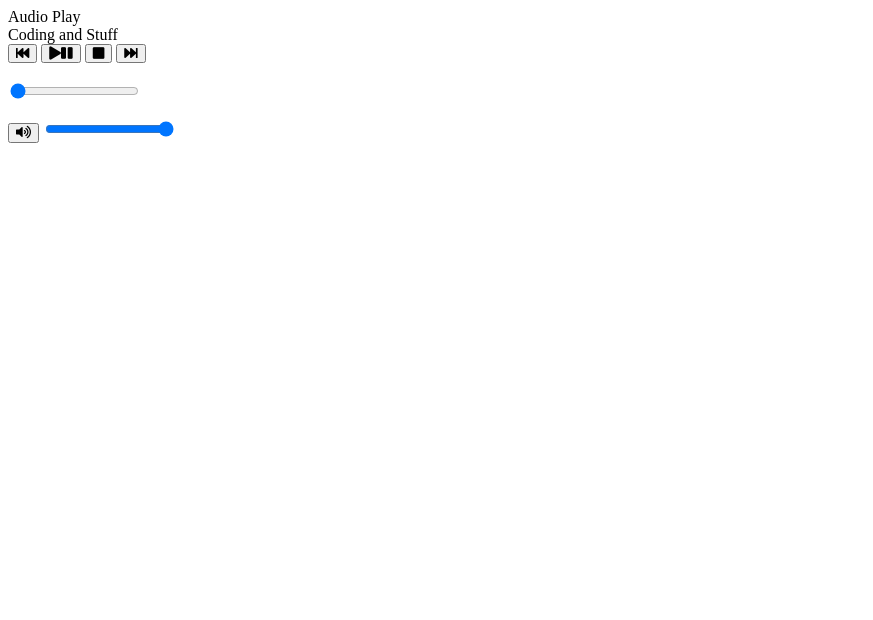
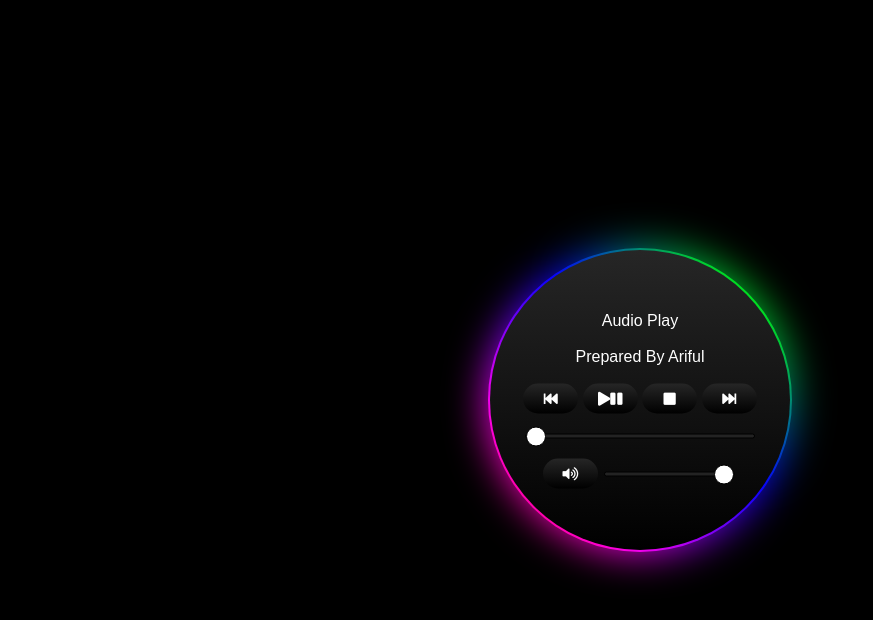
Before and after one commit to arifulUTM/Music-Player-with-HTML-CSS, a plain HTML site: page index.html in a window 1280 px wide. Shown: the whole page, without its empty margins (0-873 px from the left). Drawn offline with Linux system fonts and the light colour scheme.

Commit message:
Done with css part

```diff
--- a/index.html
+++ b/index.html
@@ -2,13 +2,261 @@
     <title> Audio PLayer </title>
     <link rel='stylesheet' href='https://cdnjs.cloudflare.com/ajax/libs/font-awesome/5.12.1/css/all.min.css'>
 </head>
+
+<style>
+    * {
+  -webkit-box-sizing: border-box;
+  -moz-box-sizing: border-box;
+  box-sizing: border-box;
+}
+html {
+  background: #000000;
+}
+html,
+body,
+.container {
+  height: 100%;
+  margin: 0;
+  font-family: Arial, Helvetica, sans-serif;
+}
+.container {
+  display: -webkit-box;
+  display: -webkit-flex;
+  display: -moz-box;
+  display: -ms-flexbox;
+  display: flex;
+  -webkit-box-align: center;
+  -webkit-align-items: center;
+  -moz-box-align: center;
+  -ms-flex-align: center;
+  align-items: center;
+  -webkit-box-pack: center;
+  -webkit-justify-content: center;
+  -moz-box-pack: center;
+  -ms-flex-pack: center;
+  justify-content: center;
+}
+.glow {
+  position: relative;
+  width: 300px;
+  height: 300px;
+  background: -webkit-gradient(
+    linear,
+    left bottom,
+    left top,
+    from(#000000),
+    to(#262626)
+  );
+  background: -webkit-linear-gradient(bottom, #000000, #262626);
+  background: -moz-linear-gradient(bottom, #000000, #262626);
+  background: -o-linear-gradient(bottom, #000000, #262626);
+  background: linear-gradient(0deg, #000000, #262626);
+  -webkit-border-radius: 50%;
+  -moz-border-radius: 50%;
+  border-radius: 50%;
+}
+.glow::before,
+.glow::after {
+  content: "";
+  position: absolute;
+  top: -2px;
+  left: -2px;
+  background: -webkit-linear-gradient(
+    45deg,
+    #ff00ee,
+    #0000ff,
+    #00ff00,
+    #ff0000,
+    #ff00ee,
+    #0000ff,
+    #00ff00,
+    #ffff00,
+    #ff0000
+  );
+  background: -moz-linear-gradient(
+    45deg,
+    #ff00ee,
+    #0000ff,
+    #00ff00,
+    #ff0000,
+    #ff00ee,
+    #0000ff,
+    #00ff00,
+    #ffff00,
+    #ff0000
+  );
+  background: -o-linear-gradient(
+    45deg,
+    #ff00ee,
+    #0000ff,
+    #00ff00,
+    #ff0000,
+    #ff00ee,
+    #0000ff,
+    #00ff00,
+    #ffff00,
+    #ff0000
+  );
+  background: linear-gradient(
+    45deg,
+    #ff00ee,
+    #0000ff,
+    #00ff00,
+    #ff0000,
+    #ff00ee,
+    #0000ff,
+    #00ff00,
+    #ffff00,
+    #ff0000
+  );
+  -webkit-background-size: 400% 400%;
+  -moz-background-size: 400%;
+  -o-background-size: 400%;
+  background-size: 400%;
+  max-width: -webkit-calc(300px + 4px);
+  max-width: -moz-calc(300px + 4px);
+  max-width: calc(300px + 4px);
+  max-height: -webkit-calc(300px + 4px);
+  max-height: -moz-calc(300px + 4px);
+  max-height: calc(300px + 4px);
+  width: -webkit-calc(300px + 4px);
+  width: -moz-calc(300px + 4px);
+  width: calc(300px + 4px);
+  height: -webkit-calc(300px + 4px);
+  height: -moz-calc(300px + 4px);
+  height: calc(300px + 4px);
+  z-index: -1;
+  -webkit-animation: animate 20s linear infinite;
+  -moz-animation: animate 20s linear infinite;
+  -o-animation: animate 20s linear infinite;
+  animation: animate 20s linear infinite;
+  -webkit-border-radius: 50%;
+  -moz-border-radius: 50%;
+  border-radius: 50%;
+}
+.glow::after {
+  -webkit-filter: blur(20px);
+  filter: blur(20px);
+}
+.text-container {
+  width: -webkit-fit-content;
+  width: -moz-fit-content;
+  width: fit-content;
+  text-align: center;
+  position: absolute;
+  top: 50%;
+  left: 50%;
+  -webkit-transform: translate(-50%, -50%);
+  -moz-transform: translate(-50%, -50%);
+  -ms-transform: translate(-50%, -50%);
+  -o-transform: translate(-50%, -50%);
+  transform: translate(-50%, -50%);
+}
+.text {
+  color: #ffffff;
+  display: block;
+}
+button {
+  background: #000000;
+  color: #ffffff;
+  background: -webkit-gradient(
+    linear,
+    left bottom,
+    left top,
+    from(#000000),
+    to(#262626)
+  );
+  background: -webkit-linear-gradient(bottom, #000000, #262626);
+  background: -moz-linear-gradient(bottom, #000000, #262626);
+  background: -o-linear-gradient(bottom, #000000, #262626);
+  background: linear-gradient(0deg, #000000, #262626);
+  font-size: 14px;
+  border: none;
+  outline: none;
+  padding: 0px 15px;
+  width: 55px;
+  height: 30px;
+  line-height: 30px;
+  -webkit-border-radius: 32px;
+  -moz-border-radius: 32px;
+  border-radius: 32px;
+}
+input[type="range"] {
+  -webkit-appearance: none;
+  border: 1px solid #000000;
+  height: 5px;
+  vertical-align: middle;
+  -webkit-border-radius: 20px;
+  -moz-border-radius: 20px;
+  border-radius: 20px;
+  background-color: #232323;
+  outline: none;
+}
+input::-webkit-slider-thumb {
+  -webkit-appearance: none;
+  width: 20px;
+  height: 20px;
+  border: 1px solid #000000;
+  -webkit-border-radius: 10px;
+  border-radius: 10px;
+  background: #ffffff;
+}
+#seek {
+  display: block;
+  width: 230px;
+}
+@-webkit-keyframes animate {
+  0% {
+    background-position: 0 0;
+  }
+  50% {
+    background-position: 400% 0;
+  }
+  100% {
+    background-position: 0 0;
+  }
+}
+@-moz-keyframes animate {
+  0% {
+    background-position: 0 0;
+  }
+  50% {
+    background-position: 400% 0;
+  }
+  100% {
+    background-position: 0 0;
+  }
+}
+@-o-keyframes animate {
+  0% {
+    background-position: 0 0;
+  }
+  50% {
+    background-position: 400% 0;
+  }
+  100% {
+    background-position: 0 0;
+  }
+}
+@keyframes animate {
+  0% {
+    background-position: 0 0;
+  }
+  50% {
+    background-position: 400% 0;
+  }
+  100% {
+    background-position: 0 0;
+  }
+}
+</style>
 <body>
     <div class="container">
         <div class="glow">
           <div class="text-container">
             <span class="text">Audio Play</span>
             <br>
-            <span class="text">Coding and Stuff</span>
+            <span class="text">Prepared By Ariful </span>
             <br>
             <div class="playback_controls">
             <button onclick="skip('back')"><i class="fa fa-fast-backward"></i></button>
```
